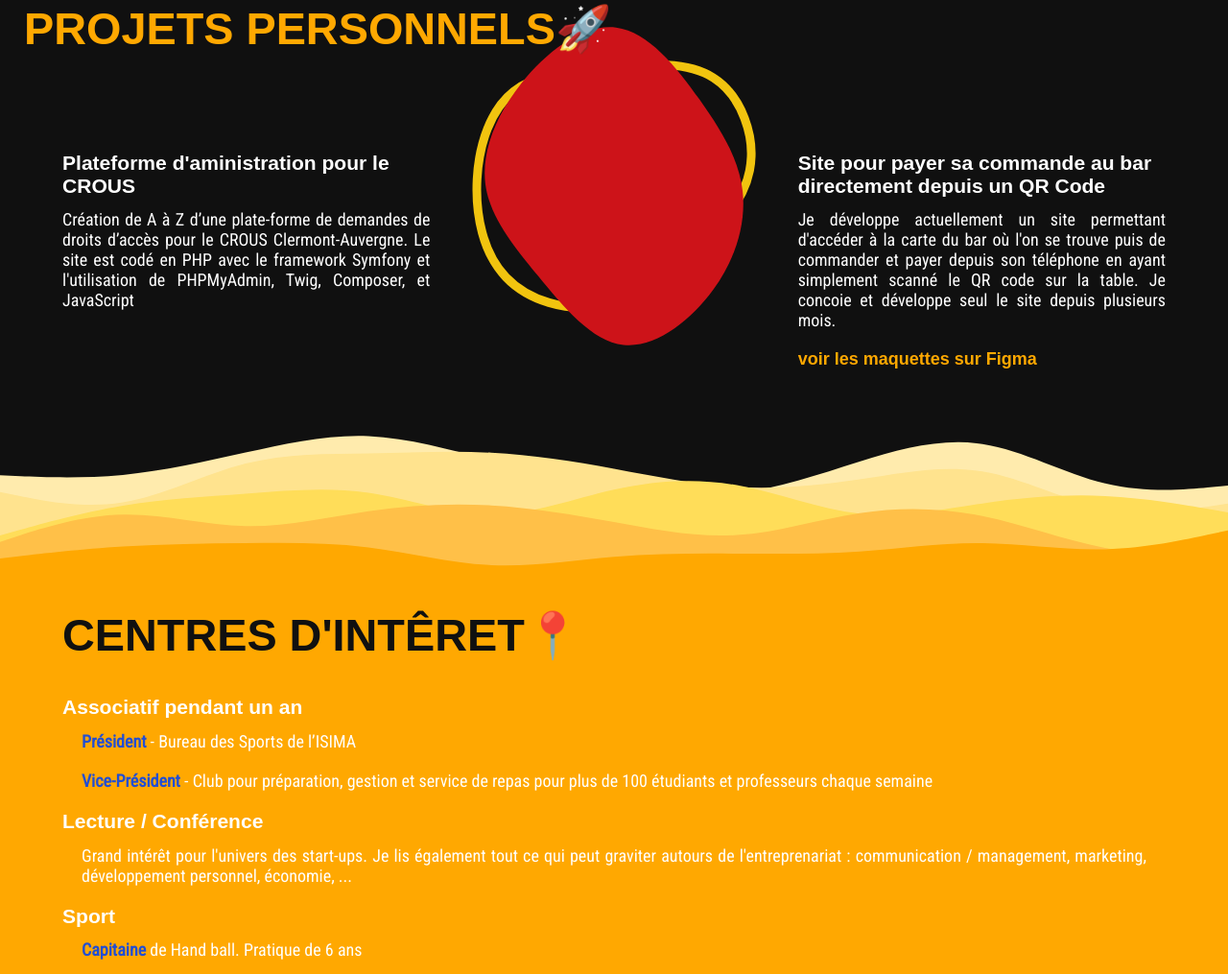
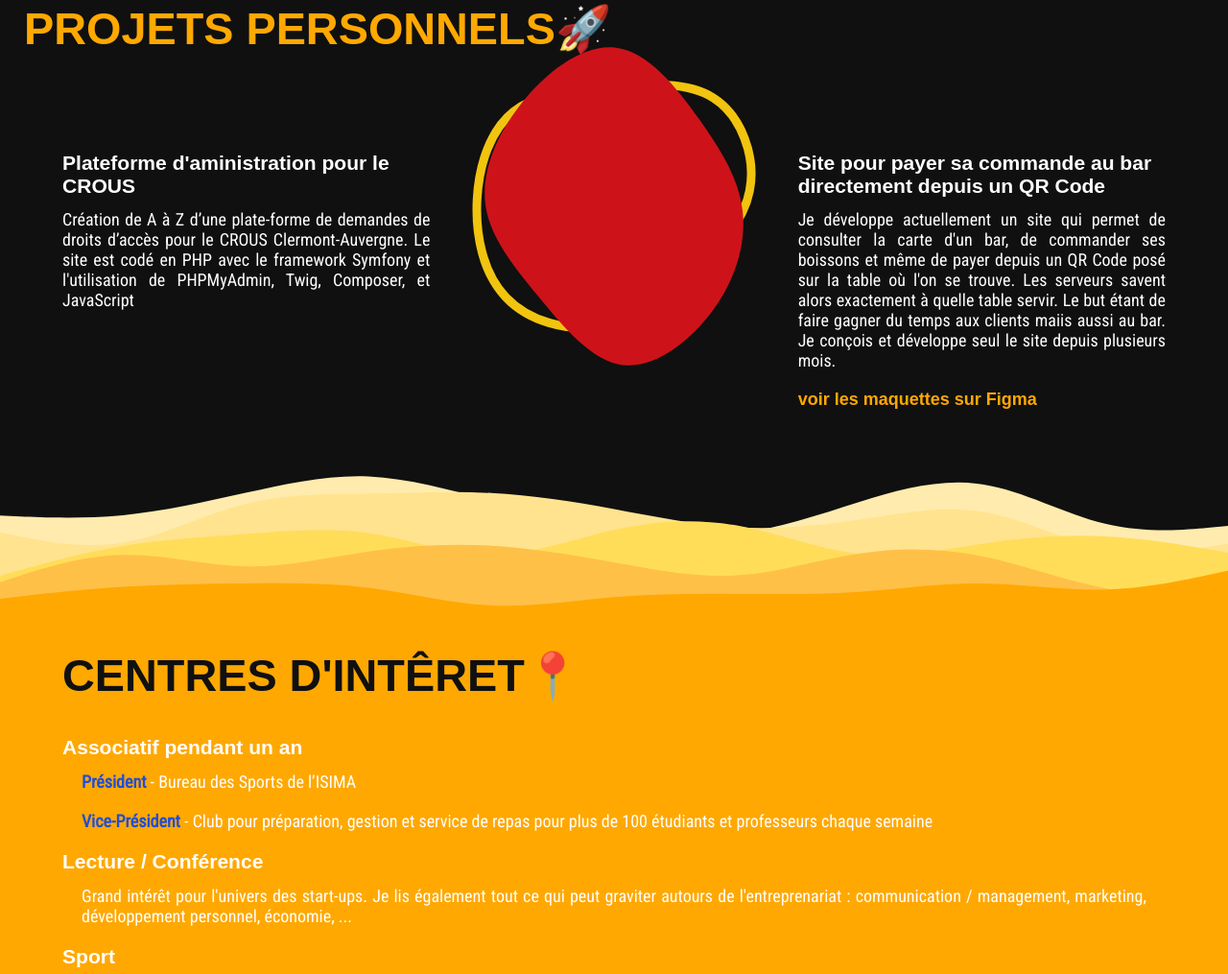
Before and after one commit to hugobayoud/cv.online, a plain HTML site: page index.html in a window 1280 px wide. Shown: the part 1869-2884 px from the top of the page at 96% size. Drawn offline with Linux system fonts and the light colour scheme; a script that the page names is missing; a web font is replaced by a local one.

```diff
--- a/index.html
+++ b/index.html
@@ -149,7 +149,7 @@
 				<div class="basis-100 empty-one"></div>
 				<div class="basis-100">
 					<h3>Site pour payer sa commande au bar directement depuis un QR Code</h3>
-					<p>Je développe actuellement un site permettant d'accéder à la carte du bar où l'on se trouve puis de commander et payer depuis son téléphone en ayant simplement scanné le QR code sur la table. Je concoie et développe seul le site depuis plusieurs mois.
+					<p>Je développe actuellement un site qui permet de consulter la carte d'un bar, de commander ses boissons et même de payer depuis un QR Code posé sur la table où l'on se trouve. Les serveurs savent alors exactement à quelle table servir. Le but étant de faire gagner du temps aux clients maiis aussi au bar. Je conçois et développe seul le site depuis plusieurs mois.
 					</p>
 					<a href="https://www.figma.com/file/PNo1se6I1t1PNEPvDPrj7g/MyBar-Premier-MVP-client?node-id=0%3A1">voir les maquettes sur Figma</a>
 				</div>
```
Also changed, not shown: 1 other file.
